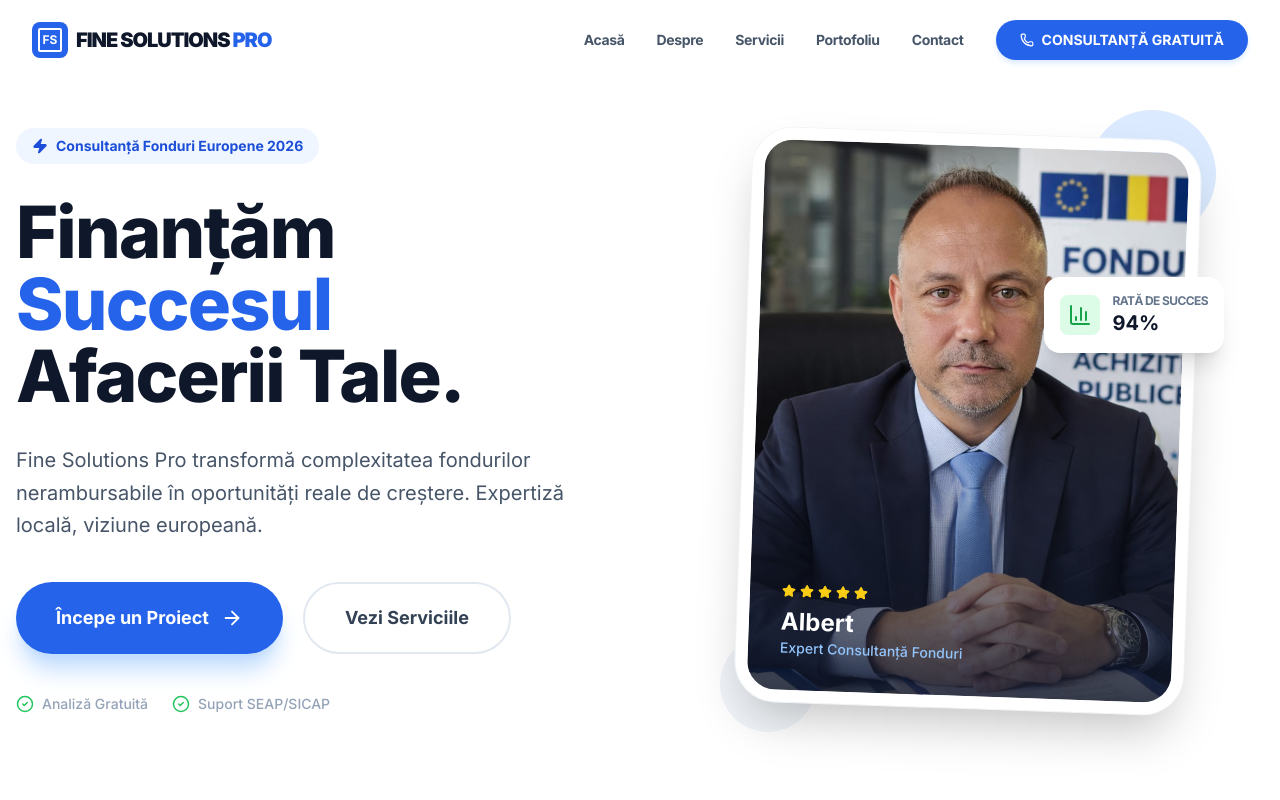
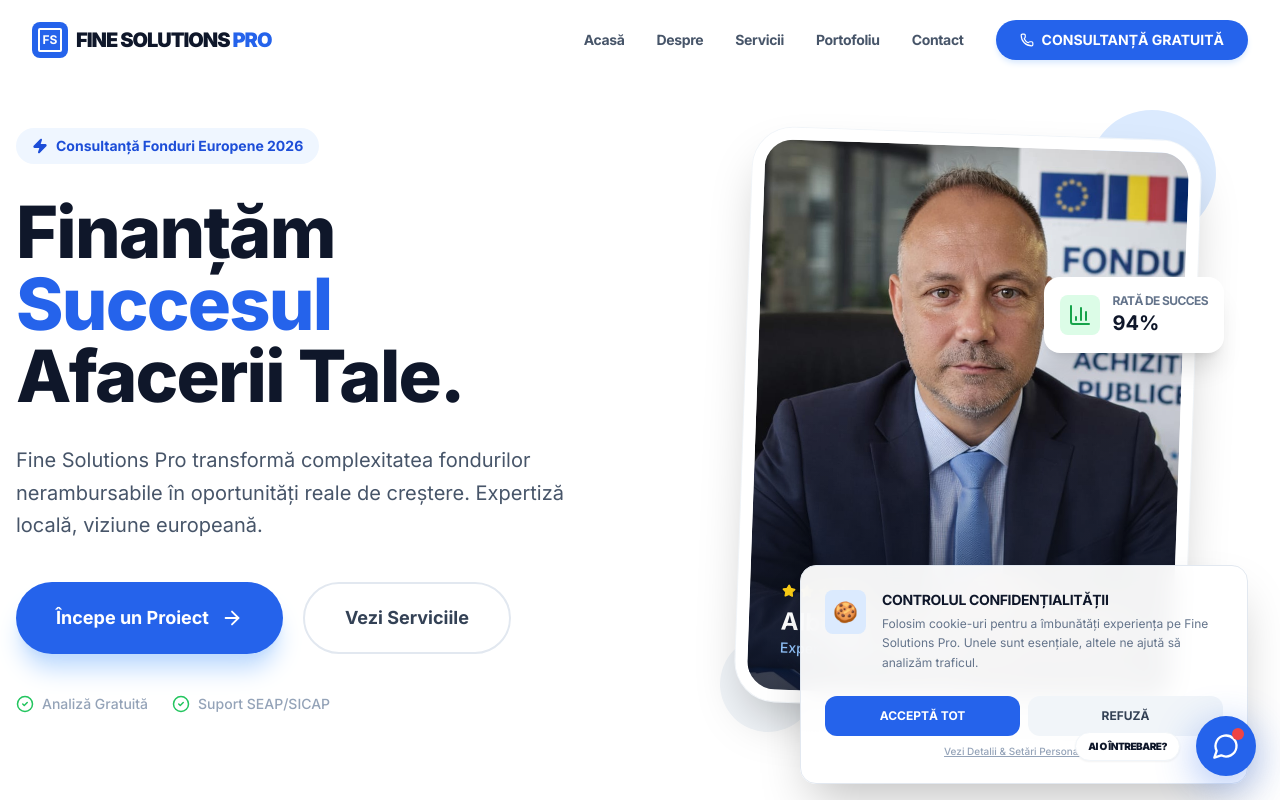
Before and after one commit to evialbert/FSPro, a Next.js app: page / in a window 1280 px wide. Shown: the top 800 px of the page. Built offline with nearby package versions, Linux system fonts and the light colour scheme.

Commit message:
Arhitectura finala: Layout integrat cu toate elementele interactive si legale

```diff
--- a/app/layout.tsx
+++ b/app/layout.tsx
@@ -1,15 +1,21 @@
 import type { Metadata } from "next";
 import { Inter } from "next/font/google";
 import "./globals.css";
+
+// Importul componentelor create
 import Navbar from "@/components/Navbar";
-import Footer from "@/components/Footer"; // Importăm noul Footer client-side
+import Footer from "@/components/Footer";
+import CookieBanner from "@/components/CookieBanner";
+import FloatingContact from "@/components/FloatingContact";
 
 const inter = Inter({ subsets: ["latin"] });
 
+// Metadate optimizate pentru SEO România 2026
 export const metadata: Metadata = {
-  title: "Fine Solutions Pro | Consultanță Fonduri Europene & SEAP 2026",
-  description: "Expertiză în finanțări nerambursabile, digitalizare și achiziții publice în România.",
-  keywords: ["fonduri europene", "PNRR", "SEAP", "consultanta afaceri", "digitalizare", "2026"],
+  title: "Fine Solutions Pro | Consultanță Fonduri Europene & SEAP",
+  description: "Expertiză în finanțări nerambursabile, digitalizare și managementul achizițiilor publice în România. Soluții inteligente pentru succesul afacerii tale.",
+  viewport: "width=device-width, initial-scale=1",
+  robots: "index, follow",
 };
 
 export default function RootLayout({
@@ -21,15 +27,21 @@
     <html lang="ro" className="scroll-smooth">
       <body className={`${inter.className} flex flex-col min-h-screen bg-white text-slate-900 antialiased`}>
 
-        {/* Navbar-ul global */}
+        {/* Navigația principală (Sticky) */}
         <Navbar />
 
-        {/* Conținutul dinamic al paginilor */}
+        {/* Banner discret pentru Cookies (Conformitate GDPR) */}
+        <CookieBanner />
+
+        {/* Buton flotant pentru Contact Rapid (WhatsApp, Messenger, Telefon) */}
+        <FloatingContact />
+
+        {/* Zona principală de conținut */}
         <main className="flex-grow">
           {children}
         </main>
 
-        {/* Footer-ul extras (rezolvă eroarea de build) */}
+        {/* Footer cu link-uri legale și buton Revisit Consent */}
         <Footer />
 
       </body>
--- /dev/null
+++ b/components/CookieBanner.tsx
@@ -0,0 +1,69 @@
+"use client";
+
+import React, { useState, useEffect } from "react";
+import Link from "next/link";
+
+export default function CookieBanner() {
+  const [isVisible, setIsVisible] = useState(false);
+
+  useEffect(() => {
+    // Verificăm dacă utilizatorul a făcut deja o alegere
+    const consent = localStorage.getItem("cookie-consent");
+    if (!consent) {
+      setIsVisible(true);
+    }
+  }, []);
+
+  const handleConsent = (status: "accepted" | "rejected") => {
+    localStorage.setItem("cookie-consent", status);
+    setIsVisible(false);
+    // Aici poți activa sau opri scripturile de tracking (ex: Google Analytics)
+  };
+
+  if (!isVisible) return null;
+
+  return (
+    <div className="fixed bottom-4 left-4 right-4 z-[100] md:left-auto md:right-8 md:max-w-md animate-in fade-in slide-in-from-bottom-10 duration-700">
+      <div className="bg-white/95 backdrop-blur-md border border-slate-200 shadow-2xl rounded-2xl p-6">
+        <div className="flex items-start space-x-4">
+          <div className="bg-blue-100 p-2 rounded-lg">
+            <span className="text-xl">🍪</span>
+          </div>
+          <div className="flex-1">
+            <h3 className="text-sm font-bold text-slate-900 uppercase tracking-tight">
+              Controlul Confidențialității
+            </h3>
+            <p className="text-xs text-slate-500 mt-1 leading-relaxed">
+              Folosim cookie-uri pentru a îmbunătăți experiența pe Fine Solutions Pro.
+              Unele sunt esențiale, altele ne ajută să analizăm traficul.
+            </p>
+          </div>
+        </div>
+
+        <div className="mt-6 flex flex-col space-y-2">
+          <div className="flex space-x-2">
+            <button
+              onClick={() => handleConsent("accepted")}
+              className="flex-1 bg-blue-600 text-white text-xs font-bold py-3 rounded-xl hover:bg-blue-700 transition-all"
+            >
+              ACCEPTĂ TOT
+            </button>
+            <button
+              onClick={() => handleConsent("rejected")}
+              className="flex-1 bg-slate-100 text-slate-700 text-xs font-bold py-3 rounded-xl hover:bg-slate-200 transition-all"
+            >
+              REFUZĂ
+            </button>
+          </div>
+
+          <Link
+            href="/politica-cookie"
+            className="text-[10px] text-center text-slate-400 hover:text-blue-600 font-medium underline transition-colors"
+          >
+            Vezi Detalii & Setări Personalizate
+          </Link>
+        </div>
+      </div>
+    </div>
+  );
+}
--- /dev/null
+++ b/components/FloatingContact.tsx
@@ -0,0 +1,122 @@
+"use client";
+
+import React, { useState } from "react";
+import {
+  MessageCircle,
+  Phone,
+  Mail,
+  X,
+  MessageSquare,
+  Send,
+  ArrowUpRight
+} from "lucide-react";
+
+export default function FloatingContact() {
+  const [isOpen, setIsOpen] = useState(false);
+
+  // DATE CONTACT - Modifică aici cu datele firmei tale
+  const contactData = {
+    phone: "+40700000000",
+    email: "office@fspro.ro",
+    whatsapp: "40700000000", // Format internațional fără +
+    messenger: "finesolutionspro", // ID-ul paginii de Facebook
+  };
+
+  const actions = [
+    {
+      name: "WhatsApp",
+      icon: <Send size={20} />,
+      color: "bg-[#25D366]",
+      href: `https://wa.me/${contactData.whatsapp}`,
+    },
+    {
+      name: "Messenger",
+      icon: <MessageSquare size={20} />,
+      color: "bg-[#0084FF]",
+      href: `https://m.me/${contactData.messenger}`,
+    },
+    {
+      name: "Email",
+      icon: <Mail size={20} />,
+      color: "bg-amber-500",
+      href: `mailto:${contactData.email}`,
+    },
+    {
+      name: "Sună-mă!",
+      icon: <Phone size={20} />,
+      color: "bg-red-500",
+      href: `tel:${contactData.phone}`,
+    },
+  ];
+
+  return (
+    <div className="fixed bottom-6 right-6 z-[100] flex flex-col items-end">
+
+      {/* --- BUTOANELE SECUNDARE (MENIUL EXTINS) --- */}
+      <div className={`flex flex-col items-end space-y-3 mb-4 transition-all duration-300 ease-out ${
+        isOpen
+          ? "opacity-100 translate-y-0 scale-100"
+          : "opacity-0 translate-y-10 scale-50 pointer-events-none"
+      }`}>
+        {actions.map((action, index) => (
+          <div key={index} className="flex items-center group">
+            {/* Label-ul care apare la hover pe desktop */}
+            <span className="mr-3 bg-slate-900 text-white text-[10px] font-bold px-2 py-1 rounded shadow-xl opacity-0 group-hover:opacity-100 transition-opacity uppercase tracking-widest">
+              {action.name}
+            </span>
+            <a
+              href={action.href}
+              target="_blank"
+              rel="noopener noreferrer"
+              className={`${action.color} text-white p-3.5 rounded-full shadow-lg hover:scale-110 active:scale-95 transition-all flex items-center justify-center`}
+              title={action.name}
+            >
+              {action.icon}
+            </a>
+          </div>
+        ))}
+      </div>
+
+      {/* --- BUTONUL PRINCIPAL (TRIGGER) --- */}
+      <button
+        onClick={() => setIsOpen(!isOpen)}
+        className={`${
+          isOpen
+            ? "bg-slate-900 rotate-90"
+            : "bg-blue-600 hover:bg-blue-700 animate-bounce-slow"
+        } text-white p-4 rounded-full shadow-[0_10px_40px_rgba(37,99,235,0.4)] transition-all duration-300 relative flex items-center justify-center`}
+      >
+        {isOpen ? (
+          <X size={28} />
+        ) : (
+          <div className="relative">
+            <MessageCircle size={28} />
+            {/* Indicator de notificare (bulină roșie) */}
+            <span className="absolute -top-1 -right-1 flex h-3 w-3">
+              <span className="animate-ping absolute inline-flex h-full w-full rounded-full bg-red-400 opacity-75"></span>
+              <span className="relative inline-flex rounded-full h-3 w-3 bg-red-500"></span>
+            </span>
+          </div>
+        )}
+
+        {/* Text scurt care apare doar când meniul e închis */}
+        {!isOpen && (
+          <span className="absolute right-full mr-4 bg-white text-slate-900 text-[10px] font-black px-3 py-1.5 rounded-full shadow-sm border border-slate-100 whitespace-nowrap tracking-tighter hidden md:block">
+            AI O ÎNTREBARE?
+          </span>
+        )}
+      </button>
+
+      {/* Stil pentru animația lentă de bounce */}
+      <style jsx global>{`
+        @keyframes bounce-slow {
+          0%, 100% { transform: translateY(0); }
+          50% { transform: translateY(-10px); }
+        }
+        .animate-bounce-slow {
+          animation: bounce-slow 3s infinite;
+        }
+      `}</style>
+    </div>
+  );
+}
```
